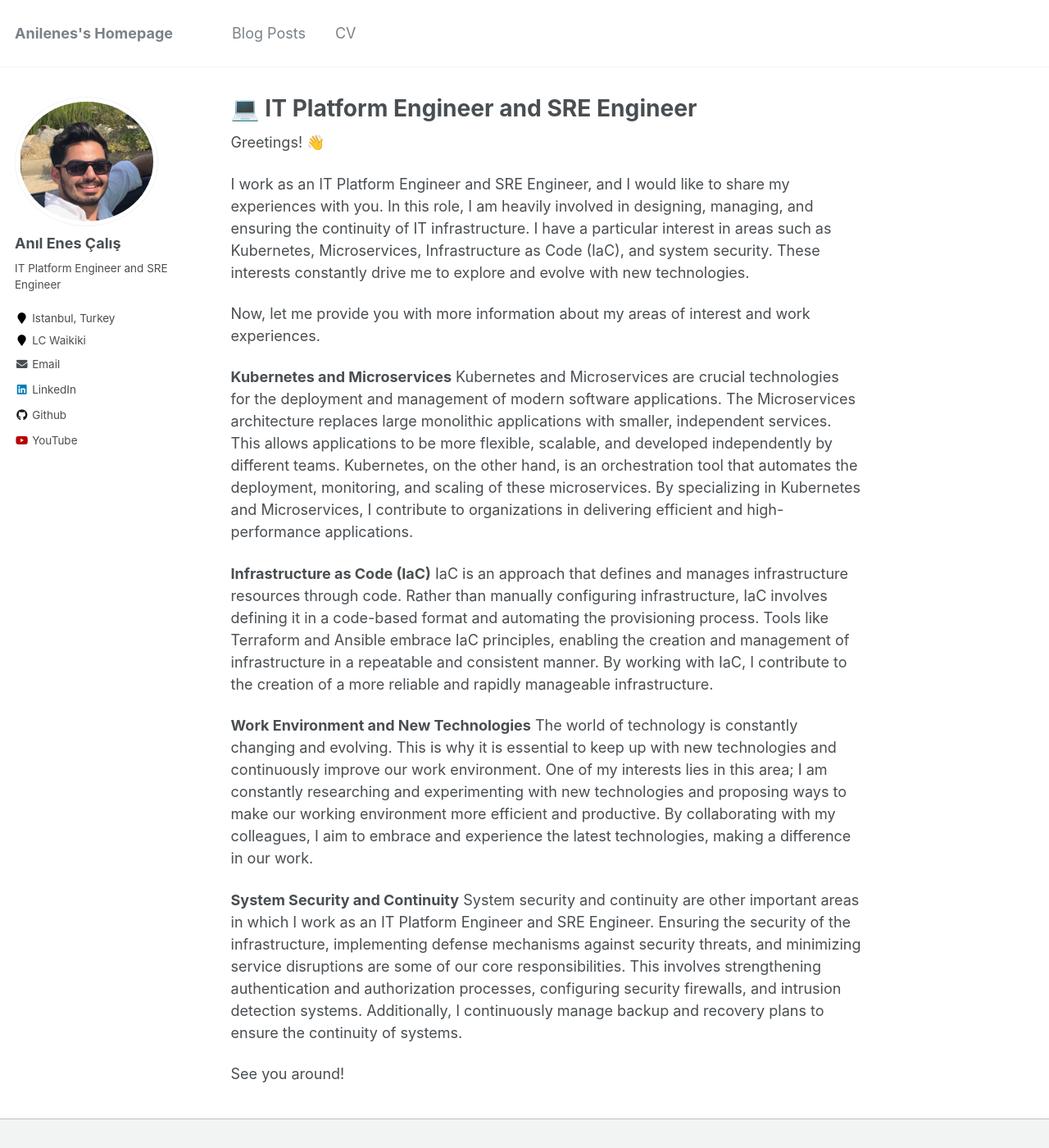
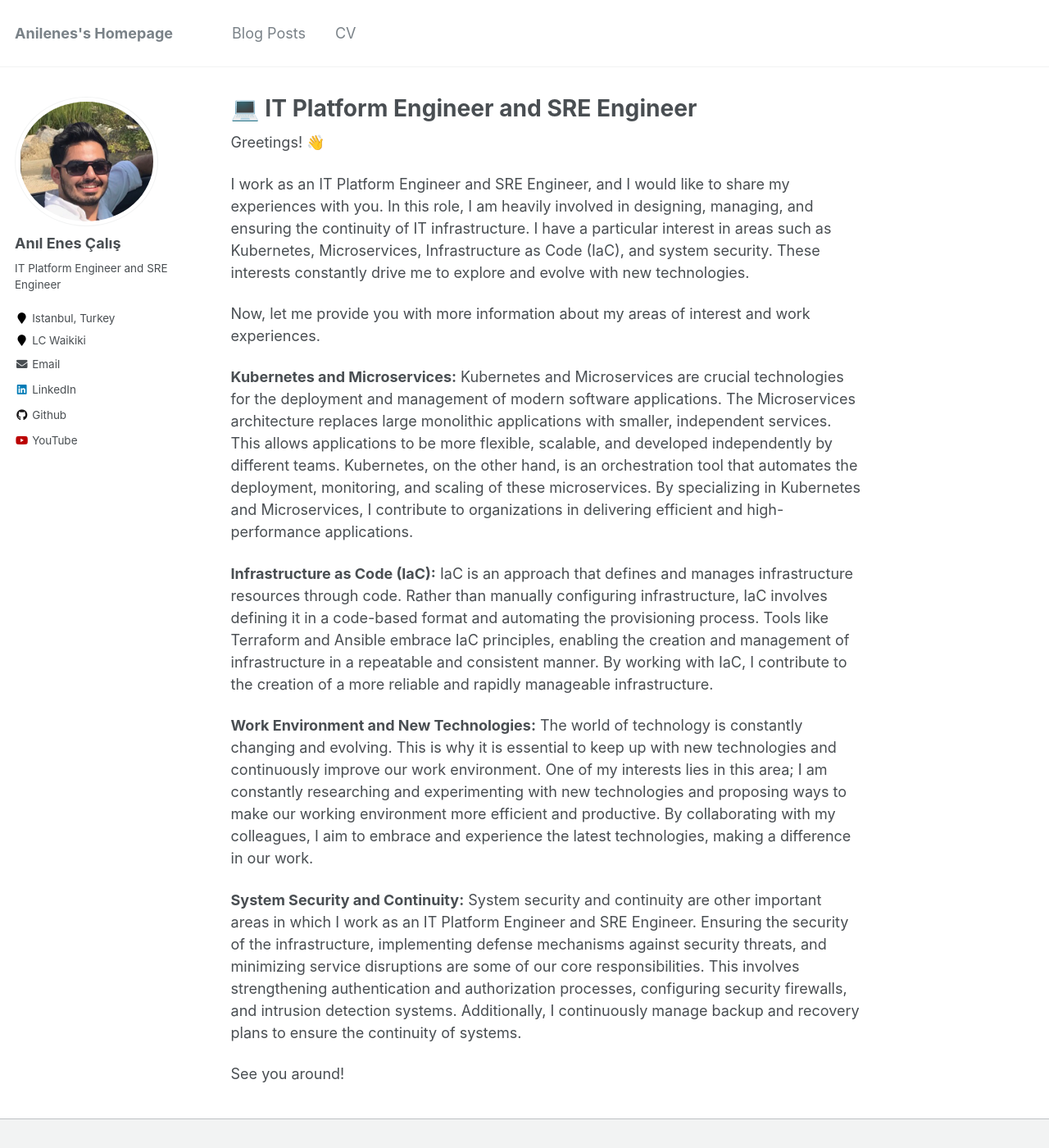
Before and after one commit to anilenescalis/anilenescalis.github.io, a Jekyll site: the page built from _pages/about.md, in a window 1280 px wide and 1400 px high. Shown: the whole window at 82% size. Built offline with Jekyll 4.4.1, drawn with Linux system fonts in a browser that asks for light colours.

```diff
--- a/_pages/about.md
+++ b/_pages/about.md
@@ -15,16 +15,16 @@ I work as an IT Platform Engineer and SRE Engineer, and I would like to share my
 
 Now, let me provide you with more information about my areas of interest and work experiences.
 
-**Kubernetes and Microservices**
+**Kubernetes and Microservices:**
 Kubernetes and Microservices are crucial technologies for the deployment and management of modern software applications. The Microservices architecture replaces large monolithic applications with smaller, independent services. This allows applications to be more flexible, scalable, and developed independently by different teams. Kubernetes, on the other hand, is an orchestration tool that automates the deployment, monitoring, and scaling of these microservices. By specializing in Kubernetes and Microservices, I contribute to organizations in delivering efficient and high-performance applications.
 
-**Infrastructure as Code (IaC)**
+**Infrastructure as Code (IaC):**
 IaC is an approach that defines and manages infrastructure resources through code. Rather than manually configuring infrastructure, IaC involves defining it in a code-based format and automating the provisioning process. Tools like Terraform and Ansible embrace IaC principles, enabling the creation and management of infrastructure in a repeatable and consistent manner. By working with IaC, I contribute to the creation of a more reliable and rapidly manageable infrastructure.
 
-**Work Environment and New Technologies**
+**Work Environment and New Technologies:**
 The world of technology is constantly changing and evolving. This is why it is essential to keep up with new technologies and continuously improve our work environment. One of my interests lies in this area; I am constantly researching and experimenting with new technologies and proposing ways to make our working environment more efficient and productive. By collaborating with my colleagues, I aim to embrace and experience the latest technologies, making a difference in our work.
 
-**System Security and Continuity**
+**System Security and Continuity:**
 System security and continuity are other important areas in which I work as an IT Platform Engineer and SRE Engineer. Ensuring the security of the infrastructure, implementing defense mechanisms against security threats, and minimizing service disruptions are some of our core responsibilities. This involves strengthening authentication and authorization processes, configuring security firewalls, and intrusion detection systems. Additionally, I continuously manage backup and recovery plans to ensure the continuity of systems.
 
 See you around!
```
